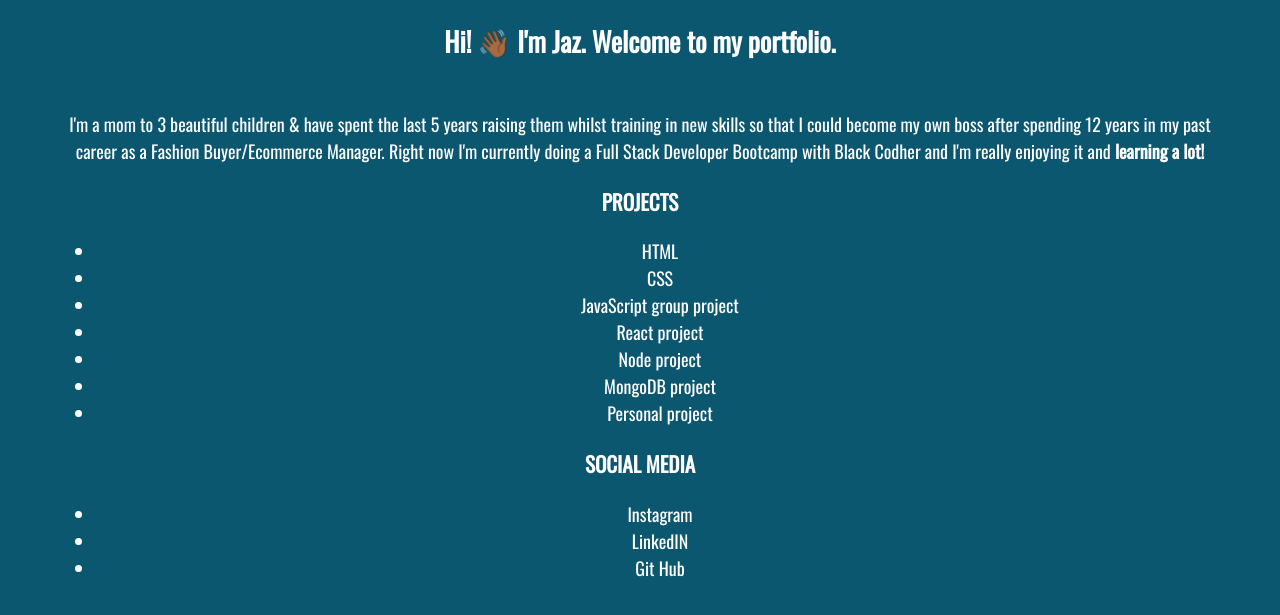
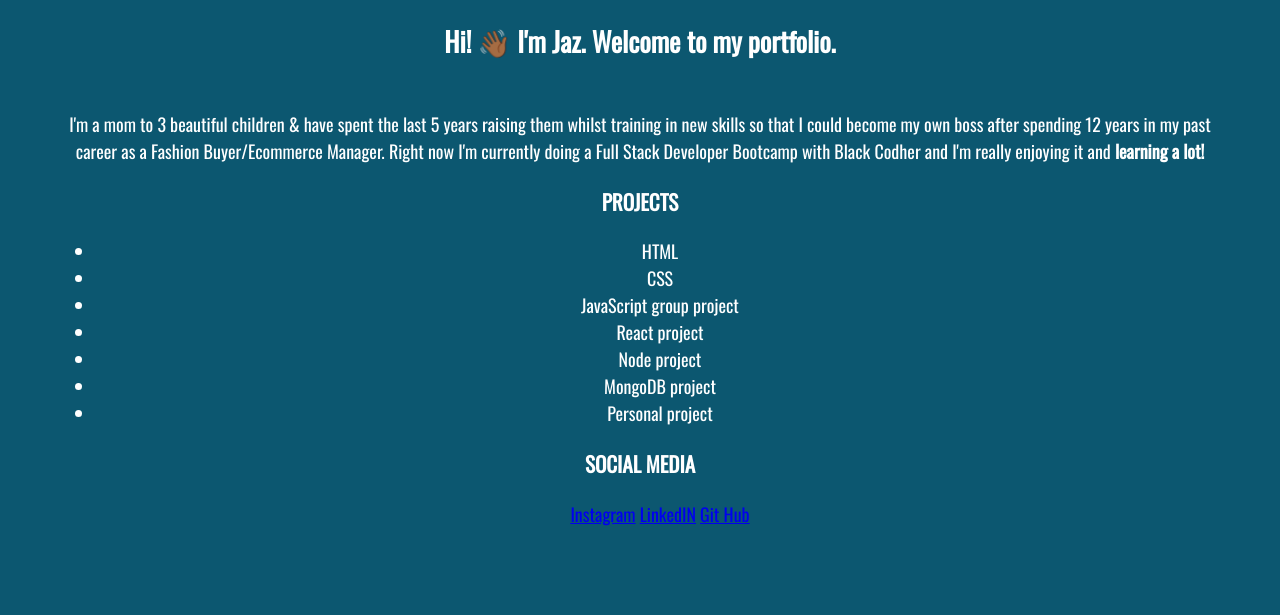
Before and after one commit to black-codher-bootcamp-2022-daly/unit-02-html-css-assessment-JazHarlow, a website: page index.html in a window 1280 px wide. Shown: the part 493-1108 px from the top of the page. Drawn offline with nearby package versions, Linux system fonts and the light colour scheme.

Commit message:
add social links

```diff
--- a/index.html
+++ b/index.html
@@ -62,9 +62,9 @@
       <h3>SOCIAL MEDIA</h3>
 
       <ul class="Social-Media">
-        <li> Instagram </li>
-        <li> LinkedIN </li>
-        <li> Git Hub </li>
+        <a href="https://www.instagram.com/jazreena_harlow/">Instagram</a>
+        <a href="https://www.linkedin.com/in/j-harlow">LinkedIN</a>
+        <a href="https://github.com/JazHarlow">Git Hub</a>
 
       </ul>
     </footer>
```
